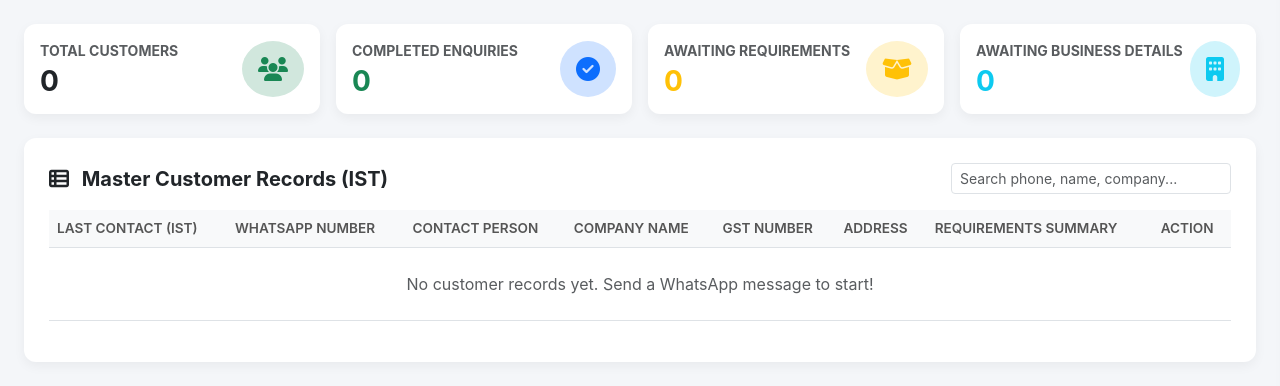
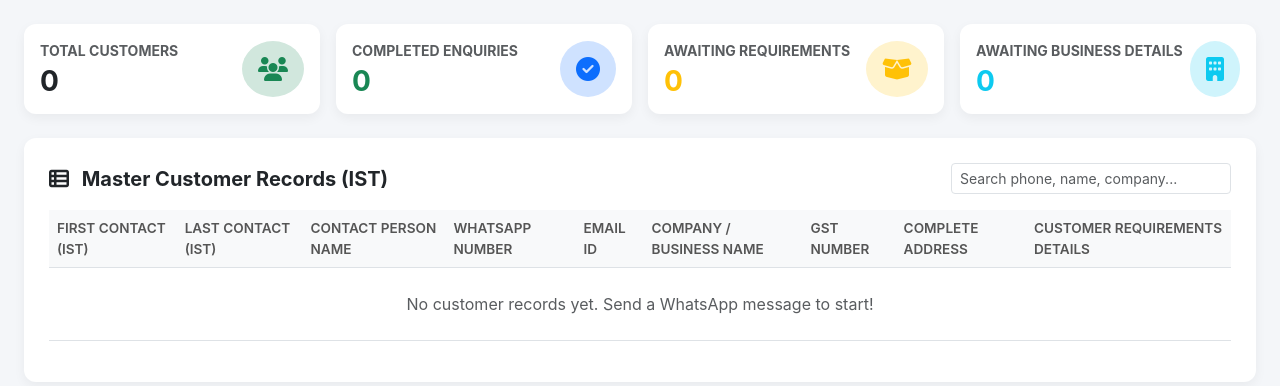
Before and after one commit to manojitdas-gif/whatsapp-free-bot, a FastAPI app: page /admin in a window 1280 px wide. Shown: the part 83-469 px from the top of the page. Run offline with FastAPI, Linux system fonts and the light colour scheme.

Commit message:
Add app/dashboard/templates/index.html

```diff
--- a/app/dashboard/templates/index.html
+++ b/app/dashboard/templates/index.html
@@ -100,22 +100,25 @@
         <table class="table table-hover align-middle" id="customerTable">
           <thead>
             <tr>
+              <th>First Contact (IST)</th>
               <th>Last Contact (IST)</th>
+              <th>Contact Person Name</th>
               <th>WhatsApp Number</th>
-              <th>Contact Person</th>
-              <th>Company Name</th>
+              <th>Email ID</th>
+              <th>Company / Business Name</th>
               <th>GST Number</th>
-              <th>Address</th>
-              <th>Requirements Summary</th>
-              <th>Action</th>
+              <th>Complete Address</th>
+              <th>Customer Requirements Details</th>
             </tr>
           </thead>
           <tbody>
             {% for c in customers %}
             <tr>
+              <td><small class="text-muted">{{ format_ts(c.first_contact_at) }}</small></td>
               <td><small class="text-muted">{{ format_ts(c.last_contact_at) }}</small></td>
+              <td><strong>{{ c.contact_person_name or '—' }}</strong></td>
               <td><strong>{{ format_phone(c.whatsapp_number) }}</strong></td>
-              <td>{{ c.contact_person_name or '—' }}</td>
+              <td><small>{{ c.email or '—' }}</small></td>
               <td>{{ c.company_name or '—' }}</td>
               <td>
                 {% if c.gst_number %}
@@ -124,34 +127,17 @@
                   <span class="text-muted">—</span>
                 {% endif %}
               </td>
-              <td><small>{{ (c.complete_address or '—')[:40] }}</small></td>
-              <td><small class="text-truncate d-inline-block" style="max-width: 250px;">{{ c.requirements_summary or '—' }}</small></td>
-              <td>
-                <button class="btn btn-sm btn-outline-primary" onclick="openChatDrawer({{ c.id }}, '{{ c.whatsapp_number }}', '{{ c.contact_person_name or '' }}')">
-                  <i class="fa-solid fa-comments"></i> View
-                </button>
-              </td>
+              <td><small>{{ c.complete_address or '—' }}</small></td>
+              <td><small style="white-space: pre-line;">{{ c.requirements_summary or '—' }}</small></td>
             </tr>
             {% else %}
             <tr>
-              <td colspan="8" class="text-center py-4 text-muted">No customer records yet. Send a WhatsApp message to start!</td>
+              <td colspan="9" class="text-center py-4 text-muted">No customer records yet. Send a WhatsApp message to start!</td>
             </tr>
             {% endfor %}
           </tbody>
         </table>
       </div>
-    </div>
-  </div>
-
-  <!-- CONVERSATION DRAWER -->
-  <div class="backdrop" id="drawerBackdrop" onclick="closeChatDrawer()"></div>
-  <div class="drawer" id="chatDrawer">
-    <div class="d-flex justify-content-between align-items-center mb-3">
-      <h5 class="fw-bold m-0" id="drawerCustomerTitle">Conversation</h5>
-      <button class="btn-close" onclick="closeChatDrawer()"></button>
-    </div>
-    <div id="drawerChatMessages" class="d-flex flex-column py-2">
-      <div class="text-center text-muted py-5"><i class="fa-solid fa-spinner fa-spin fa-2x"></i></div>
     </div>
   </div>
 
@@ -164,37 +150,6 @@
         r.style.display = text.includes(q) ? '' : 'none';
       });
     }
-
-    async function openChatDrawer(customerId, phone, name) {
-      document.getElementById('drawerCustomerTitle').innerText = `${name || 'Customer'} (${phone})`;
-      document.getElementById('chatDrawer').classList.add('open');
-      document.getElementById('drawerBackdrop').classList.add('open');
-
-      const container = document.getElementById('drawerChatMessages');
-      container.innerHTML = '<div class="text-center text-muted py-5"><i class="fa-solid fa-spinner fa-spin fa-2x"></i></div>';
-
-      try {
-        const res = await fetch(`/api/customer/${customerId}/messages`);
-        const msgs = await res.json();
-        if (msgs.length === 0) {
-          container.innerHTML = '<div class="text-center text-muted py-4">No messages found.</div>';
-          return;
-        }
-        container.innerHTML = msgs.map(m => `
-          <div class="chat-bubble ${m.direction === 'INBOUND' ? 'chat-in' : 'chat-out'}">
-            <div>${m.text.replace(/\n/g, '<br>')}</div>
-            <small class="text-muted" style="font-size: 0.75rem;">${m.timestamp}</small>
-          </div>
-        `).join('');
-      } catch (e) {
-        container.innerHTML = '<div class="text-danger">Failed to load conversation.</div>';
-      }
-    }
-
-    function closeChatDrawer() {
-      document.getElementById('chatDrawer').classList.remove('open');
-      document.getElementById('drawerBackdrop').classList.remove('open');
-    }
   </script>
 </body>
 </html>
```
